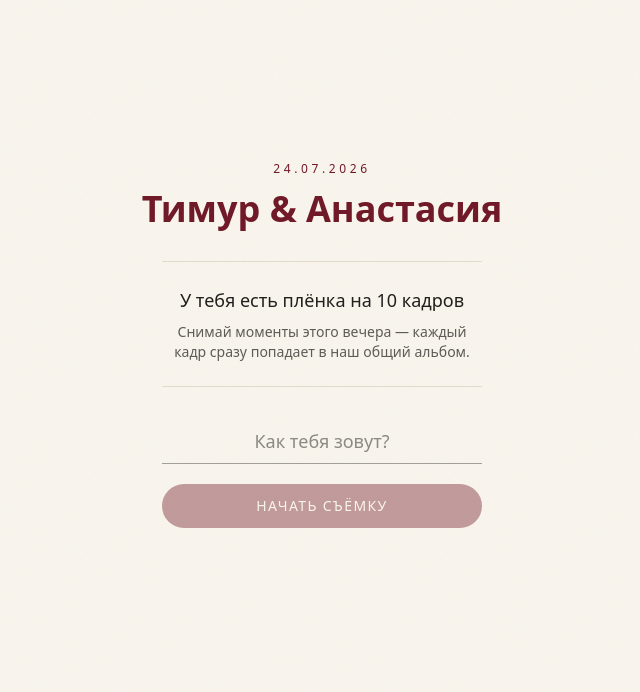
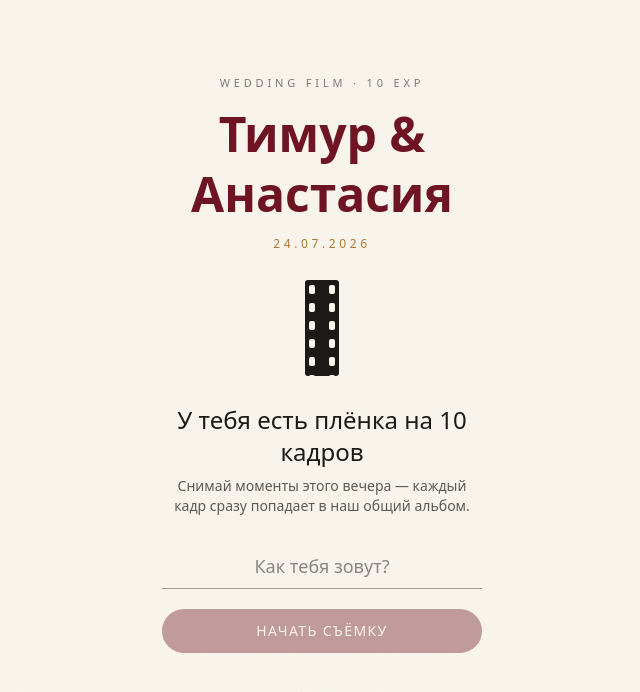
Before and after one commit to freedfall/weddingPhoto, a Next.js app: page / in a window 1280 px wide. Shown: the top 692 px of the page, without its empty margins (318-958 px from the left). Built offline with nearby package versions, Linux system fonts and the light colour scheme.

Commit message:
feat: welcome screen styled as film box - marking, serif names, film strip axis

```diff
--- a/src/components/NameForm.tsx
+++ b/src/components/NameForm.tsx
@@ -30,20 +30,29 @@ export default function NameForm({ onDone }: { onDone: (g: Guest) => void }) {
   }
 
   return (
-    <div className="flex min-h-[80dvh] flex-col justify-center gap-8 text-center">
-      <header className="space-y-3">
-        <p className="font-mono text-xs uppercase tracking-[0.3em] text-wine">{EVENT.date}</p>
-        <h1 className="font-serif text-4xl font-semibold text-wine">{EVENT.couple}</h1>
+    <div className="flex min-h-[85dvh] flex-col items-center justify-center gap-7 text-center">
+      <header className="card-in space-y-3">
+        <p className="font-mono text-[11px] uppercase tracking-[0.35em] text-ink/55">
+          Wedding film · 10 exp
+        </p>
+        <h1 className="font-serif text-5xl font-semibold leading-tight text-wine">{EVENT.couple}</h1>
+        <p className="font-mono text-xs uppercase tracking-[0.3em] text-sepia">{EVENT.date}</p>
       </header>
 
-      <div className="mx-auto max-w-xs space-y-2 border-y border-line py-6">
-        <p className="font-serif text-lg font-medium">У тебя есть плёнка на 10 кадров</p>
+      <div className="film-strip-v card-in h-24" style={{ animationDelay: '120ms' }} aria-hidden />
+
+      <div className="card-in max-w-xs space-y-2" style={{ animationDelay: '240ms' }}>
+        <p className="font-serif text-2xl font-medium">У тебя есть плёнка на 10 кадров</p>
         <p className="text-sm opacity-70">
           Снимай моменты этого вечера — каждый кадр сразу попадает в наш общий альбом.
         </p>
       </div>
 
-      <form onSubmit={submit} className="mx-auto flex w-full max-w-xs flex-col gap-3">
+      <form
+        onSubmit={submit}
+        className="card-in mx-auto flex w-full max-w-xs flex-col gap-3"
+        style={{ animationDelay: '360ms' }}
+      >
         <input
           value={name}
           onChange={(e) => setName(e.target.value)}
```
